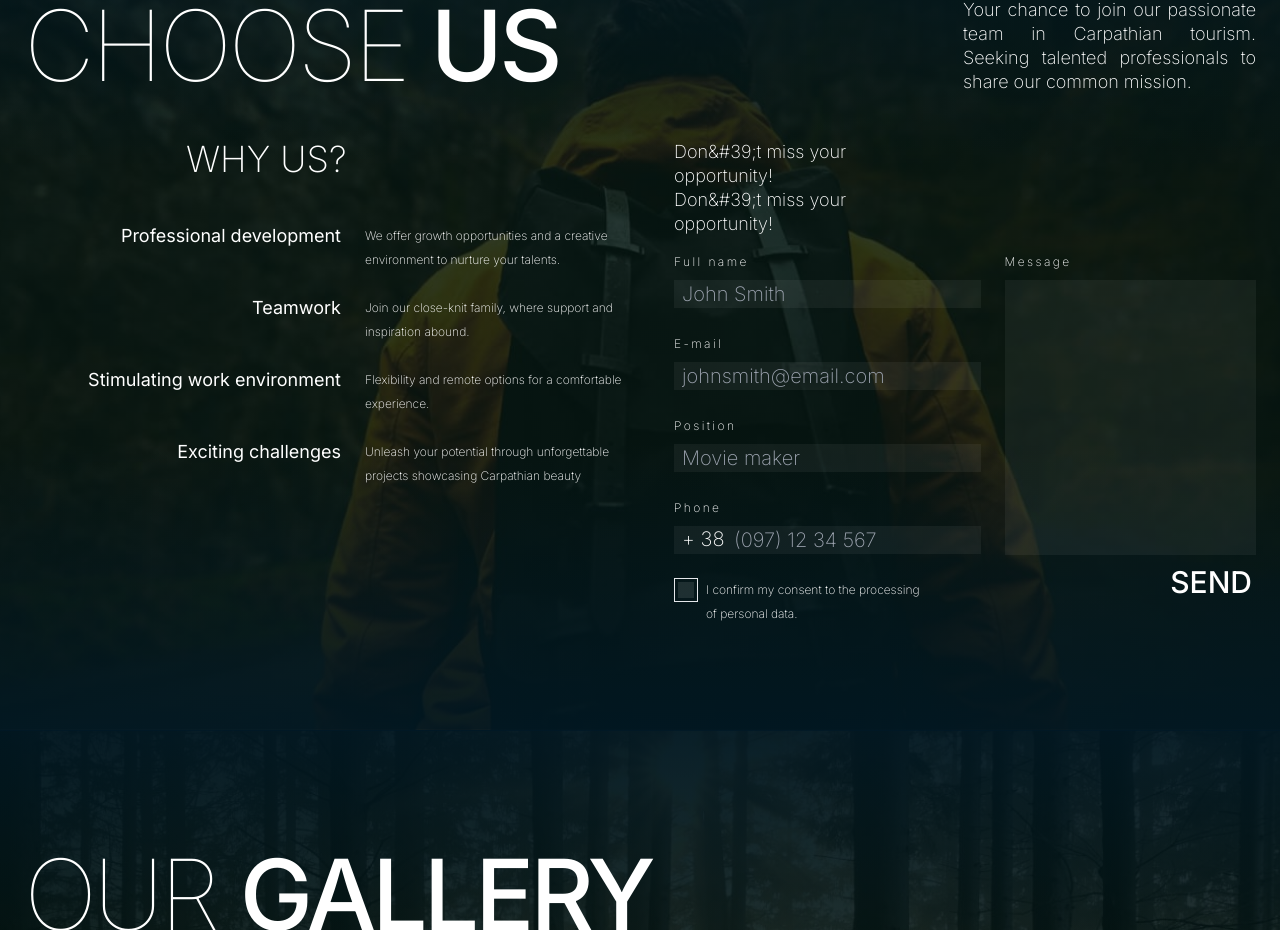
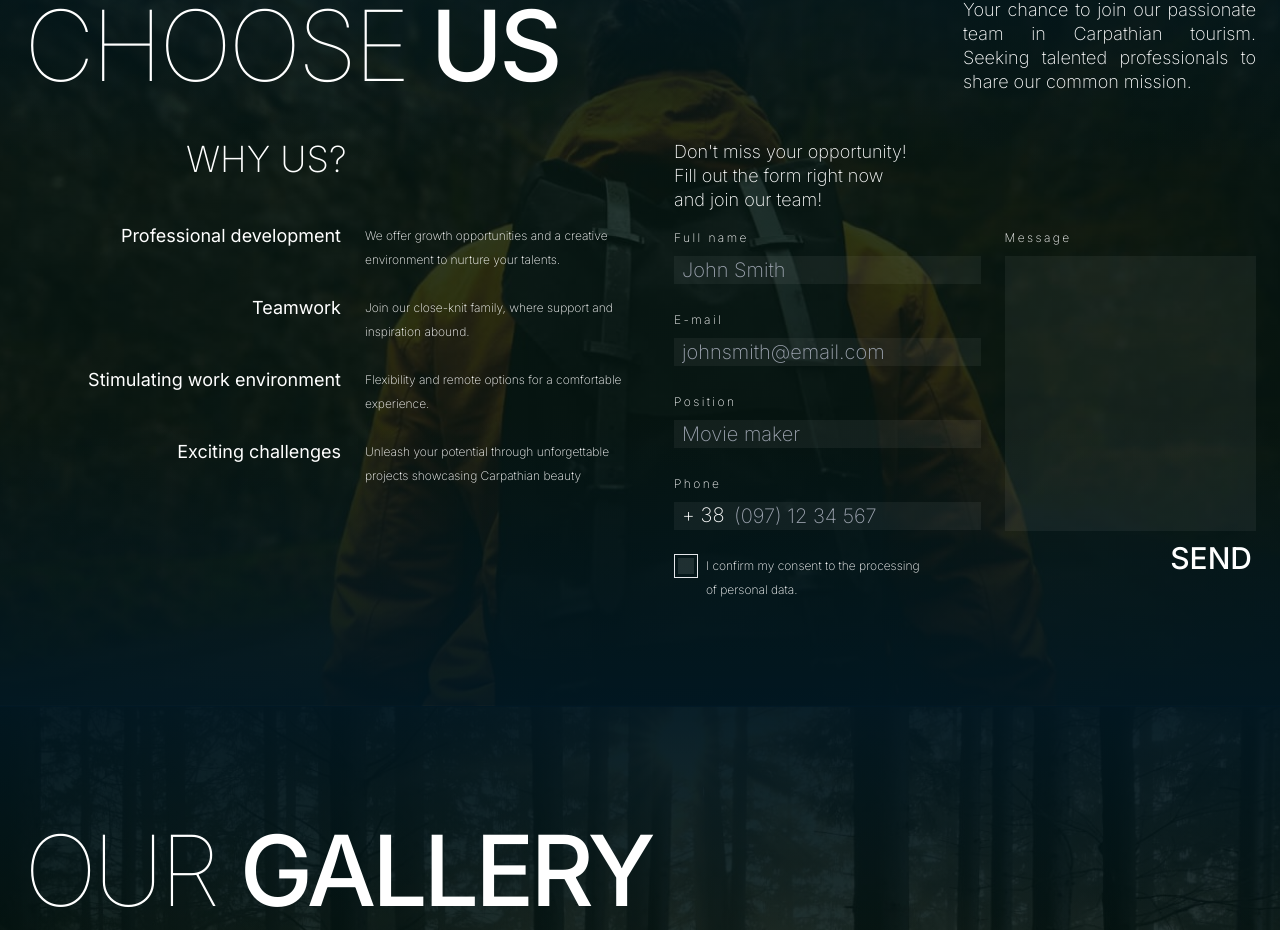
Before and after one commit to mariia-kovalova/carp-travel, a Next.js app: page / in a window 1280 px wide. Shown: the part 2547-3477 px from the top of the page. Built offline with nearby package versions, Linux system fonts and the light colour scheme; a web font is replaced by a local one.

Commit message:
bug: json-fix

```diff
--- a/components/Career/components/CareerCall.tsx
+++ b/components/Career/components/CareerCall.tsx
@@ -8,7 +8,7 @@ const CareerCall = () => (
                  desktop:w-[234px]"
   >
     <p>{info.call.part1}</p>
-    <p>{info.call.part1}</p>
+    <p>{info.call.part2}</p>
   </div>
 );
 
--- a/data/career.data.json
+++ b/data/career.data.json
@@ -8,7 +8,7 @@
     "text": "Your chance to join our passionate team in Carpathian tourism. Seeking talented professionals to share our common mission."
   },
   "call": {
-    "part1": "Don&#39;t miss your opportunity!",
+    "part1": "Don't miss your opportunity!",
     "part2": "Fill out the form right now and join our team!"
   },
   "description_2": [
--- a/data/contact.data.json
+++ b/data/contact.data.json
@@ -5,7 +5,7 @@
   },
   "phone": {
     "title": "Phone number",
-    "items": ["+38 (098) 12 34 567", " +38 (073) 12 34 567"]
+    "items": ["+38 (098) 12 34 567", "+38 (073) 12 34 567"]
   },
   "email": {
     "title": "E-mail",
--- a/styles/contact.css
+++ b/styles/contact.css
@@ -54,6 +54,10 @@
   transform: translateX(0%);
 }
 
+.contact-link:focus.contact-link::before {
+  transform: translateX(0%);
+}
+
 @media (min-device-pixel-ratio: 2),
   (-webkit-min-device-pixel-ratio: 2),
   (min-resolution: 192dpi),
```
